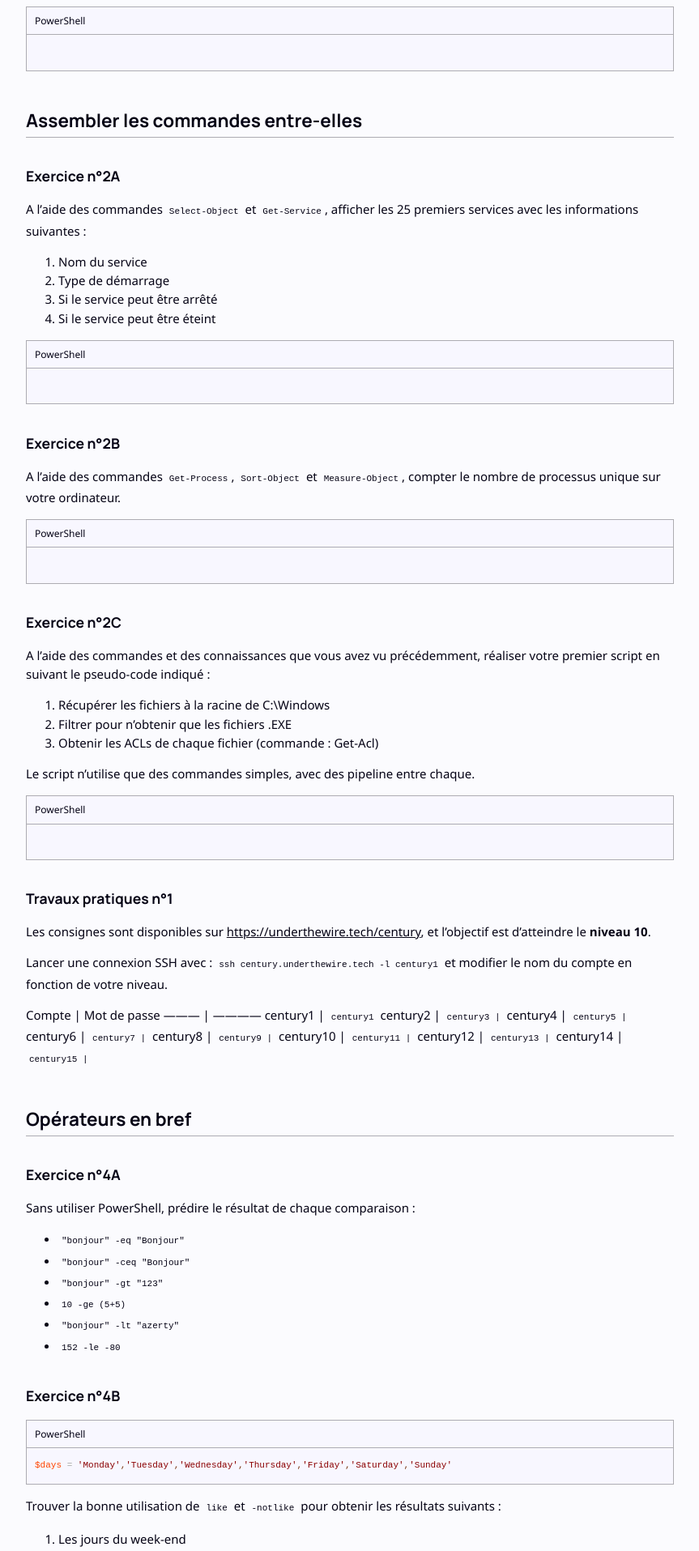
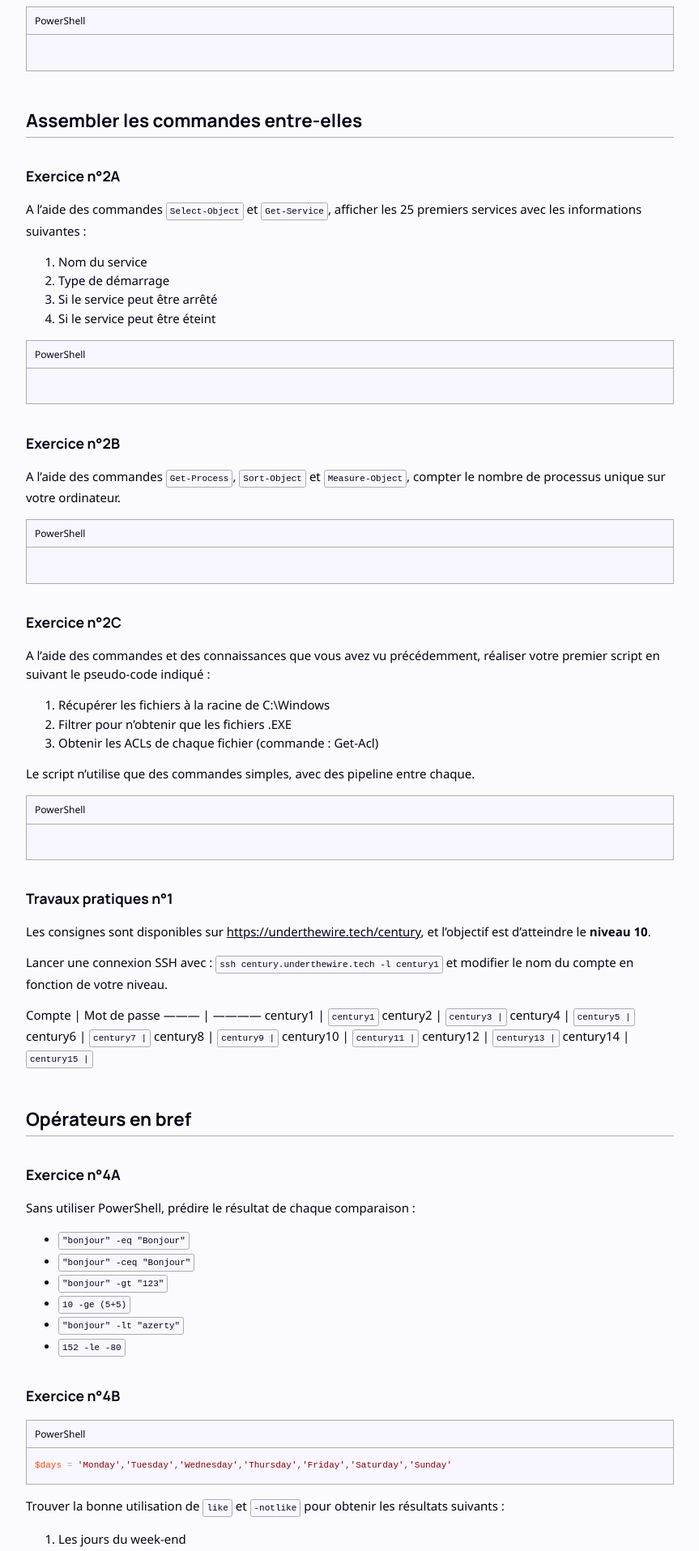
Before and after one commit to leobouard/leobouard.github.io, a Jekyll site: the page built from assets/files/PS101_Etudiant.md, in a window 1280 px wide. Shown: the part 1148-3063 px from the top of the page at 81% size, without its empty margins (208-1071 px from the left). Built offline with Jekyll 4.4.1, drawn with Linux system fonts in a browser that asks for light colours; nearby versions of some CDN libraries; some web fonts are replaced; our own code applies the rules of GitHub Pages for plain Markdown files.

Commit message:
Update code-and-blockquote.scss

```diff
--- a/_sass/code-and-blockquote.scss
+++ b/_sass/code-and-blockquote.scss
@@ -85,7 +85,8 @@ pre > code {
 p code,
 li code,
 table code {
-    background-color: initial;
+    background-color: var(--lightaccent);
     padding: 4px;
-    border-radius: 2px;
+    border-radius: 0.25em;
+    border: 1px solid var(--mediumaccent);
 }
```
